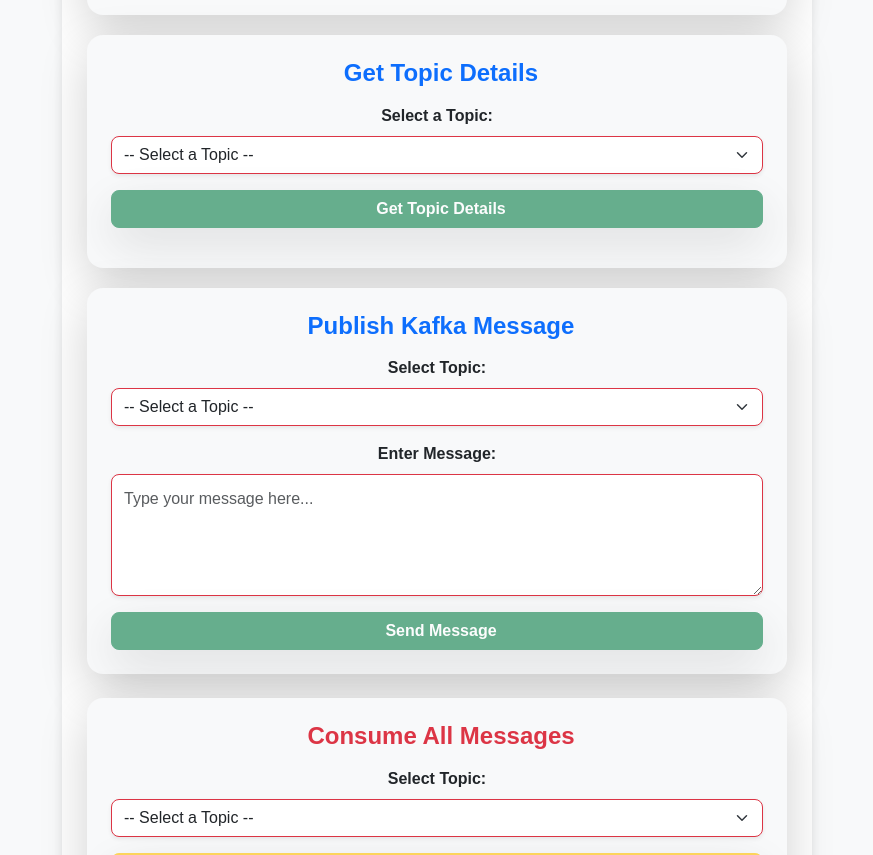
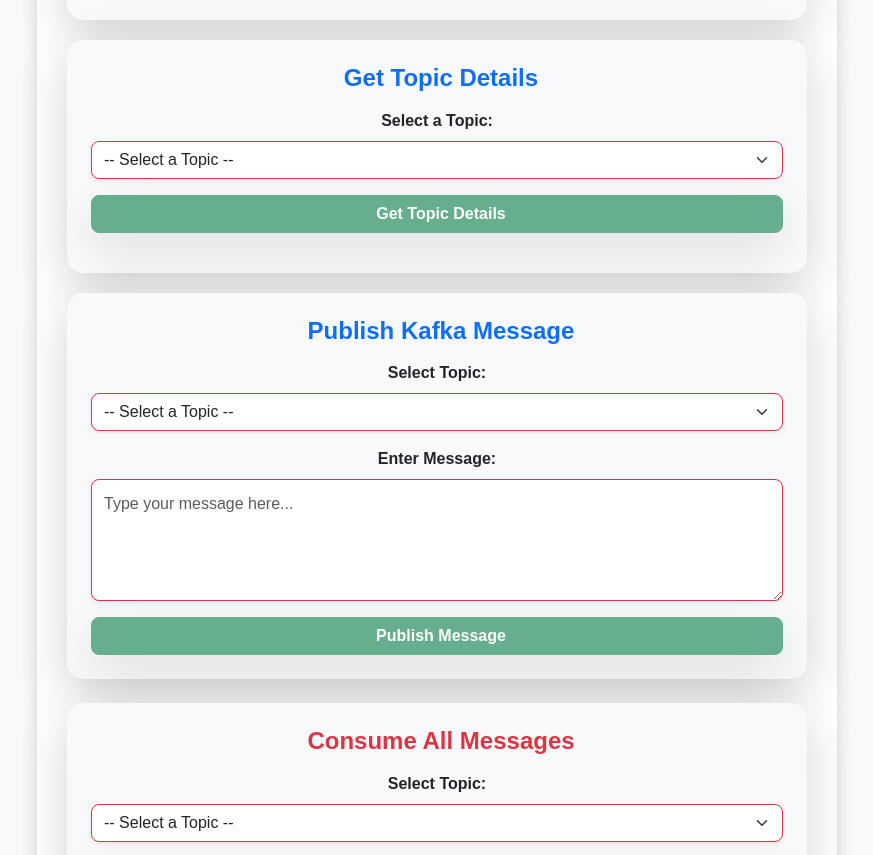
Before and after one commit to siddhantpatni0407/react-kafka-manager-ui, a React (Create React App) app: page / in a window 1280 px wide. Shown: the part 1500-2355 px from the top of the page, without its empty margins (203-1076 px from the left). Built offline with nearby package versions, Linux system fonts and the light colour scheme.

Commit message:
Updated CSS and button name
Updated CSS and button name

```diff
--- a/src/components/KafkaControls.js
+++ b/src/components/KafkaControls.js
@@ -718,7 +718,7 @@
             </>
           ) : (
             <>
-              <i className="bi bi-arrow-repeat"></i> Fetch Topics
+              <i className="bi bi-arrow-repeat"></i> Fetch all Topics
             </>
           )}
         </button>
@@ -886,13 +886,13 @@
             />
           </div>
 
-          {/* Send Message Button */}
+          {/* Publish Message Button */}
           <button
             className="btn btn-success w-100 fw-bold d-flex align-items-center justify-content-center gap-2 shadow-lg rounded-3 animate__animated animate__pulse animate__infinite"
             onClick={sendMessage}
             disabled={!selectedTopic || !message.trim()}
           >
-            <i className="bi bi-send-fill"></i> Send Message
+            <i className="bi bi-send-fill"></i> Publish Message
           </button>
 
           {/* Display Response Message */}
@@ -1271,120 +1271,149 @@
 
 const styles = {
   container: {
-    fontFamily: "Arial, sans-serif",
+    fontFamily: "'Poppins', sans-serif",
     display: "flex",
     flexDirection: "column",
     gap: "20px",
-    padding: "25px",
-    maxWidth: "750px",
+    padding: "30px",
+    maxWidth: "800px",
     margin: "auto",
-    backgroundColor: "#fefefe",
-    borderRadius: "10px",
-    boxShadow: "0 5px 10px rgba(0, 0, 0, 0.1)",
+    backgroundColor: "#ffffff",
+    borderRadius: "12px",
+    boxShadow: "0 8px 16px rgba(0, 0, 0, 0.15)",
   },
   errorContainer: {
-    padding: "12px",
-    backgroundColor: "#ffe6e6",
-    border: "1px solid #ff4d4d",
-    borderRadius: "6px",
-    marginBottom: "15px",
+    padding: "14px",
+    backgroundColor: "#ffebeb",
+    border: "1px solid #dc3545",
+    borderRadius: "8px",
+    marginBottom: "20px",
+    display: "flex",
+    alignItems: "center",
+    gap: "10px",
   },
   errorMessage: {
-    color: "#ff0000",
+    color: "#dc3545",
     fontWeight: "bold",
     textAlign: "center",
-    fontSize: "14px",
+    fontSize: "15px",
+    flexGrow: 1,
   },
   header: {
     textAlign: "center",
-    marginBottom: "25px",
-    fontSize: "22px",
+    marginBottom: "30px",
+    fontSize: "24px",
     fontWeight: "bold",
+    color: "#343a40",
   },
   logo: {
-    width: "140px", // Responsive logo size
-    marginBottom: "15px",
+    width: "150px",
+    marginBottom: "20px",
+    display: "block",
+    marginLeft: "auto",
+    marginRight: "auto",
   },
   section: {
     backgroundColor: "#fff",
-    padding: "15px",
-    borderRadius: "8px",
-    boxShadow: "0 3px 6px rgba(0, 0, 0, 0.08)",
-    transition: "transform 0.2s",
+    padding: "20px",
+    borderRadius: "10px",
+    boxShadow: "0 4px 8px rgba(0, 0, 0, 0.1)",
+    transition: "transform 0.3s ease-in-out",
+  },
+  sectionHover: {
+    transform: "translateY(-5px)",
   },
   sectionHeader: {
-    fontSize: "17px",
+    fontSize: "18px",
     fontWeight: "bold",
-    color: "#333",
-    marginBottom: "10px",
+    color: "#007BFF",
+    marginBottom: "12px",
+    borderBottom: "2px solid #007BFF",
+    paddingBottom: "5px",
   },
   button: {
-    padding: "12px 20px",
-    fontSize: "15px",
+    padding: "14px",
+    fontSize: "16px",
     backgroundColor: "#007BFF",
     color: "#fff",
     border: "none",
-    borderRadius: "6px",
+    borderRadius: "8px",
     cursor: "pointer",
-    transition: "background-color 0.3s, transform 0.2s",
+    transition: "all 0.3s ease-in-out",
     width: "100%",
+    display: "flex",
+    alignItems: "center",
+    justifyContent: "center",
+    fontWeight: "bold",
   },
   buttonHover: {
     backgroundColor: "#0056b3",
-    transform: "scale(1.02)",
+    transform: "scale(1.05)",
   },
   input: {
-    padding: "10px",
+    padding: "12px",
     fontSize: "15px",
-    marginBottom: "12px",
-    borderRadius: "6px",
-    border: "1px solid #ccc",
+    marginBottom: "15px",
+    borderRadius: "8px",
+    border: "1px solid #ced4da",
     width: "100%",
     outline: "none",
-    transition: "border-color 0.2s ease-in-out",
+    transition: "border-color 0.3s ease-in-out",
   },
   inputFocus: {
     borderColor: "#007BFF",
+    boxShadow: "0 0 8px rgba(0, 123, 255, 0.25)",
   },
   responseMessage: {
-    color: "green",
-    marginTop: "12px",
-    fontSize: "14px",
+    color: "#28a745",
+    marginTop: "15px",
+    fontSize: "15px",
     fontWeight: "bold",
+    textAlign: "center",
+    backgroundColor: "#e6f9ea",
+    padding: "10px",
+    borderRadius: "6px",
   },
   topicsContainer: {
     marginTop: "20px",
-    backgroundColor: "#fff",
-    padding: "12px",
-    borderRadius: "6px",
-    boxShadow: "0 2px 5px rgba(0, 0, 0, 0.1)",
+    backgroundColor: "#ffffff",
+    padding: "15px",
+    borderRadius: "8px",
+    boxShadow: "0 3px 6px rgba(0, 0, 0, 0.1)",
   },
   topicList: {
     listStyleType: "none",
     paddingLeft: "0",
+    fontSize: "16px",
+    fontWeight: "500",
   },
   detailsContainer: {
-    backgroundColor: "#f9f9f9",
-    padding: "12px",
-    borderRadius: "6px",
+    backgroundColor: "#f8f9fa",
+    padding: "15px",
+    borderRadius: "8px",
     marginTop: "20px",
+    borderLeft: "5px solid #007BFF",
   },
   table: {
     width: "100%",
     borderCollapse: "collapse",
     marginTop: "15px",
+    borderRadius: "8px",
+    overflow: "hidden",
   },
   th: {
     textAlign: "left",
-    padding: "10px",
-    backgroundColor: "#f2f2f2",
-    border: "1px solid #ddd",
-    fontSize: "14px",
+    padding: "12px",
+    backgroundColor: "#007BFF",
+    color: "#fff",
+    border: "1px solid #dee2e6",
+    fontSize: "15px",
+    fontWeight: "bold",
   },
   td: {
-    padding: "10px",
-    border: "1px solid #ddd",
-    fontSize: "14px",
+    padding: "12px",
+    border: "1px solid #dee2e6",
+    fontSize: "15px",
   },
 };
 
```
